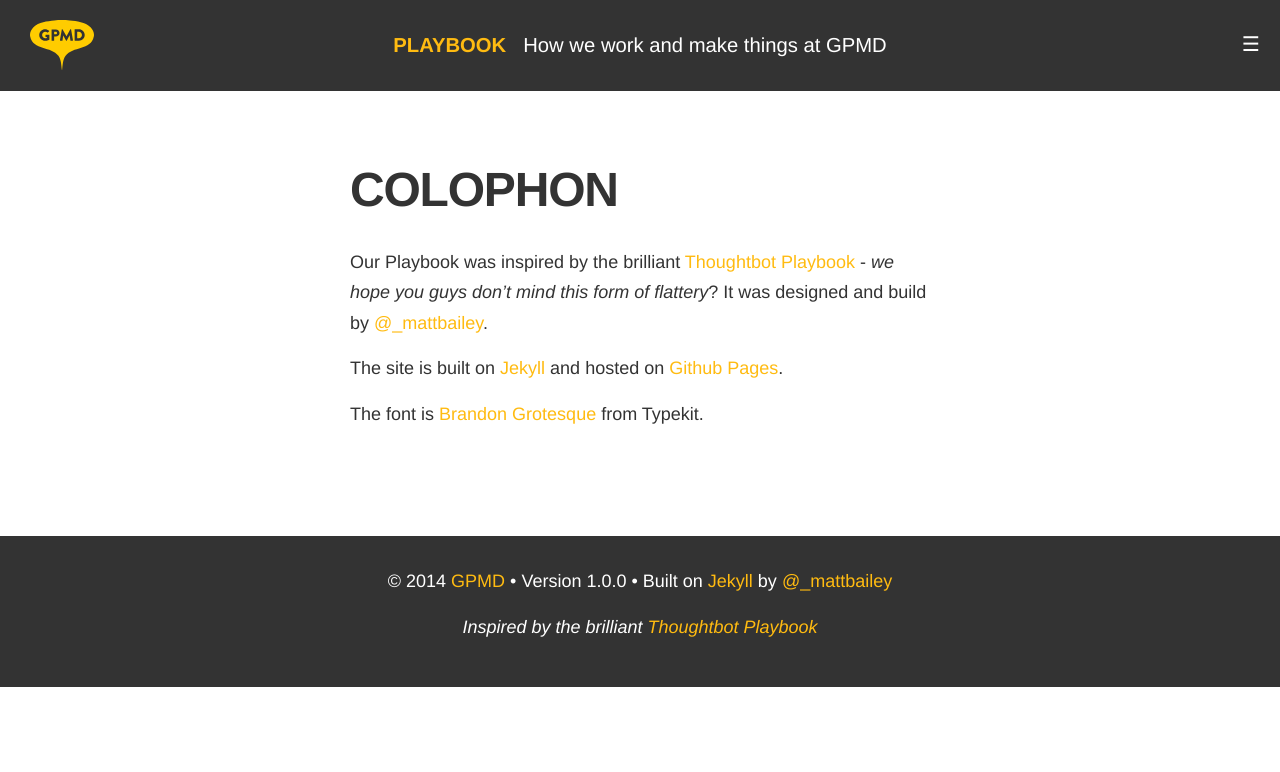
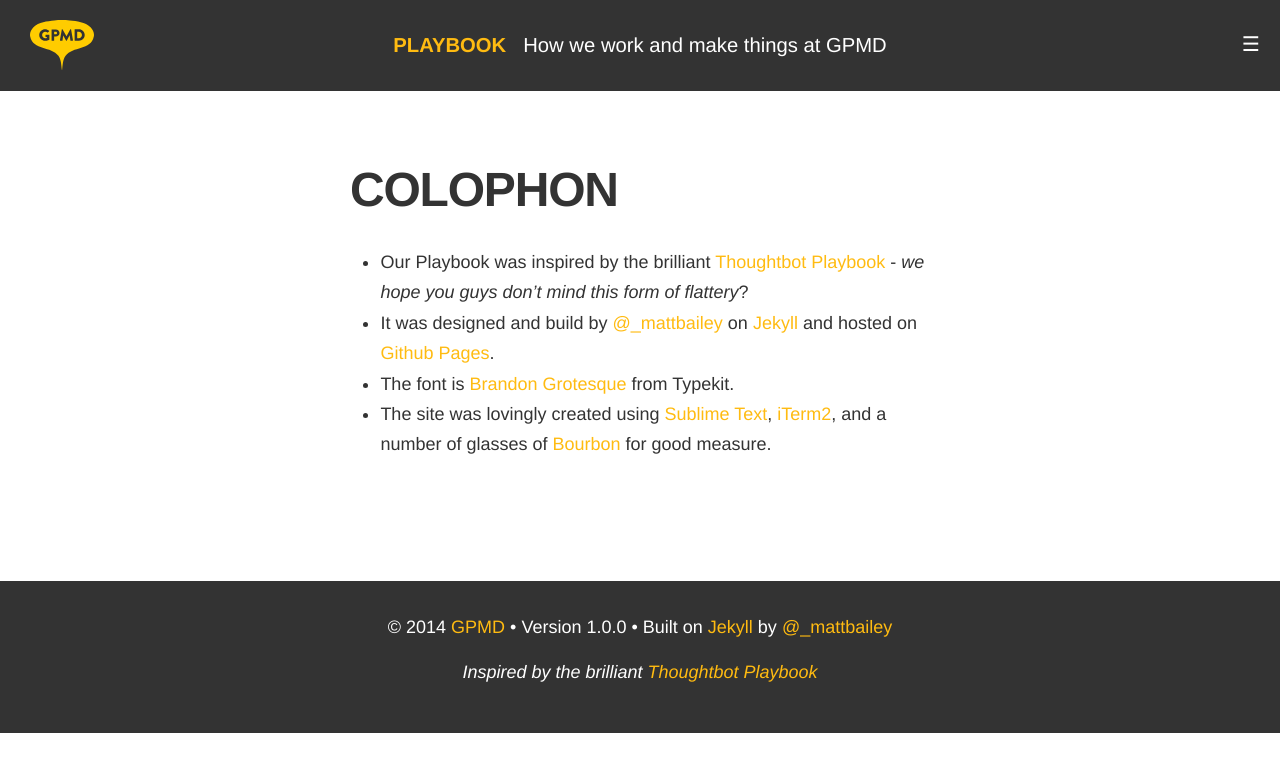
Before and after one commit to gpmd/playbook, a Jekyll site: the page built from _posts/pages/2014-03-11-colophon.md, in a window 1280 px wide. Shown: the top 772 px of the page. Built offline with Jekyll 4.4.1, drawn with Linux system fonts in a browser that asks for light colours; nearby versions of some CDN libraries; Markdown is read by kramdown in place of the engine named in the settings.

Commit message:
Updated 2014-03-11-colophon.md

```diff
--- a/_posts/pages/2014-03-11-colophon.md
+++ b/_posts/pages/2014-03-11-colophon.md
@@ -5,8 +5,7 @@
 permalink: colophon/
 ---
 
-Our Playbook was inspired by the brilliant [Thoughtbot Playbook](http://playbook.thoughtbot.com/) - *we hope you guys don't mind this form of flattery*? It was designed and build by [@_mattbailey](http://www.twitter.com/_mattbailey).
-
-The site is built on [Jekyll](http://jekyllrb.com/) and hosted on [Github Pages](http://pages.github.com/).
-
-The font is [Brandon Grotesque](https://typekit.com/fonts/brandon-grotesque) from Typekit.
+* Our Playbook was inspired by the brilliant [Thoughtbot Playbook](http://playbook.thoughtbot.com/) - *we hope you guys don't mind this form of flattery*?
+* It was designed and build by [@_mattbailey](http://www.twitter.com/_mattbailey) on [Jekyll](http://jekyllrb.com/) and hosted on [Github Pages](http://pages.github.com/).
+* The font is [Brandon Grotesque](https://typekit.com/fonts/brandon-grotesque) from Typekit.
+* The site was lovingly created using [Sublime Text](http://www.sublimetext.com/), [iTerm2](http://www.iterm2.com/#/section/home), and a number of glasses of [Bourbon](http://bourbon.io/) for good measure.
```
